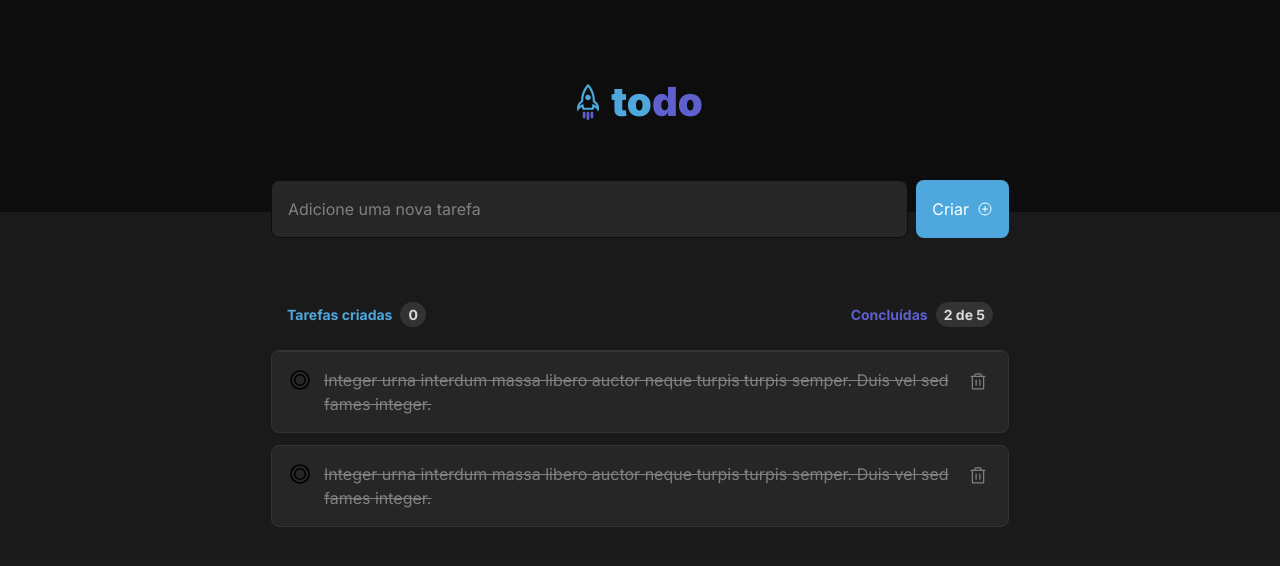
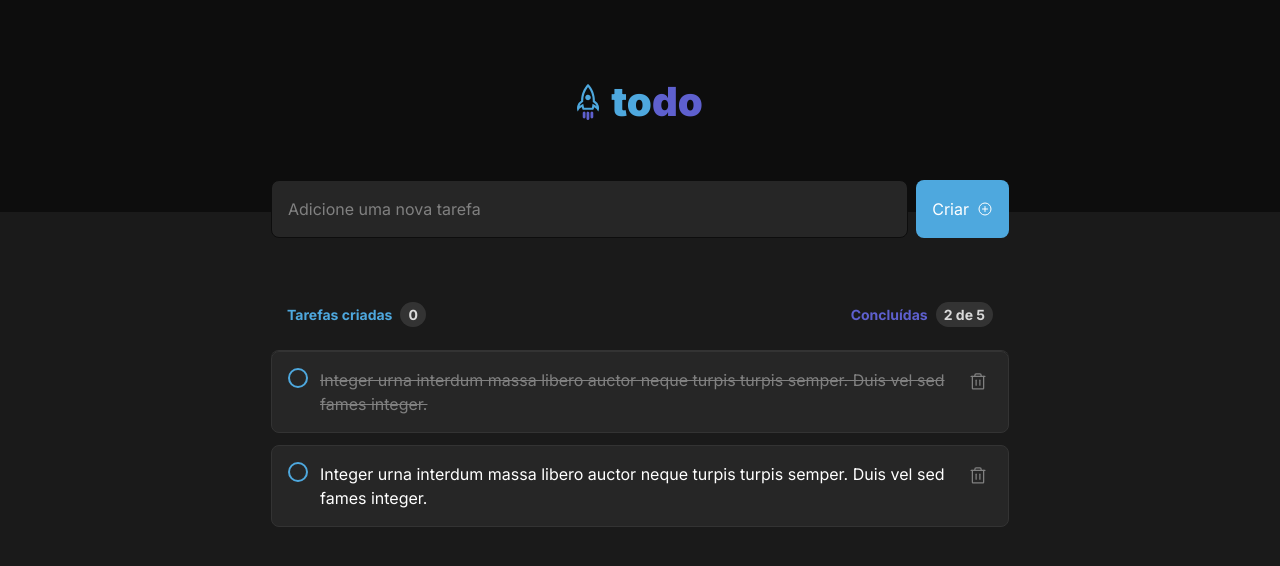
Before and after one commit to claudioalberto/todo-list-app, a React (Vite) app: page / in a window 1280 px wide. Shown: the top 566 px of the page. Built offline with nearby package versions, Linux system fonts and the light colour scheme.

Commit message:
Styling checkbox field of Task Item

```diff
--- a/package.json
+++ b/package.json
@@ -8,6 +8,7 @@
     "preview": "vite preview"
   },
   "dependencies": {
+    "classnames": "^2.3.1",
     "phosphor-react": "^1.4.1",
     "react": "^18.0.0",
     "react-dom": "^18.0.0"
--- a/src/components/TaskItem.tsx
+++ b/src/components/TaskItem.tsx
@@ -1,22 +1,51 @@
-import { Check, RadioButton, Trash } from "phosphor-react";
+import classNames from "classnames";
+import { Check, Circle, RadioButton, Trash } from "phosphor-react";
+import { useState } from "react";
 
-export function TaskItem() {
+interface TaskProps{
+    id: string;
+    title: string;
+    completed: boolean;
+}
 
+
+export function TaskItem(props: TaskProps) {
+    let completed = props.completed;
+    const [taskCompleted, setTaskCompleted] = useState(completed);
     /*
     * TODO:
     - [ ] Create a status for the task item: check and uncheck (boolean)
     - [ ] Install Library ClassNames to do verification by status properties
     */
+
+    function handleCompleteTask(){
+        setTaskCompleted(status => {
+            return !status;
+        });
+
+    }
+
     return (
         <div
             className="flex items-start gap-3 bg-gray-500 border border-gray-400 rounded-lg p-4 mb-3"
         >
             <div>
-                <RadioButton size={24} />
+                <input
+                    type="checkbox"
+                    className="appearance-none border-2 transition-colors border-blue-400 hover:bg-blue-600/20 rounded-full h-5 w-5"
+                />
             </div>
             <div>
-                <span className="text-gray-100 line-through text-gray-300">
-                    Integer urna interdum massa libero auctor neque turpis turpis semper. Duis vel sed fames integer.
+                <span
+                    className={
+                        classNames("", {
+                            "line-through text-gray-300" : taskCompleted,
+                            'text-white' : !taskCompleted
+                        }
+                        )
+                    }
+                >
+                    {props.title}
                 </span>
             </div>
             <button>
--- a/src/components/TasksList.tsx
+++ b/src/components/TasksList.tsx
@@ -30,8 +30,16 @@ export function TasksList(){
                 </div>
             </header>
             <div className="border-t rounded-lg border-gray-400 mt-6 min-h-[300px]">
-               <TaskItem />
-               <TaskItem />
+               <TaskItem
+                    id="1"
+                    title="Integer urna interdum massa libero auctor neque turpis turpis semper. Duis vel sed fames integer."
+                    completed={true}
+                />
+               <TaskItem
+                    id="2"
+                    title="Integer urna interdum massa libero auctor neque turpis turpis semper. Duis vel sed fames integer."
+                    completed={false}
+                />
             </div>
         </div>
     )
```
Also changed, not shown: 1 other file (tests, documents, lock files or other folders).
